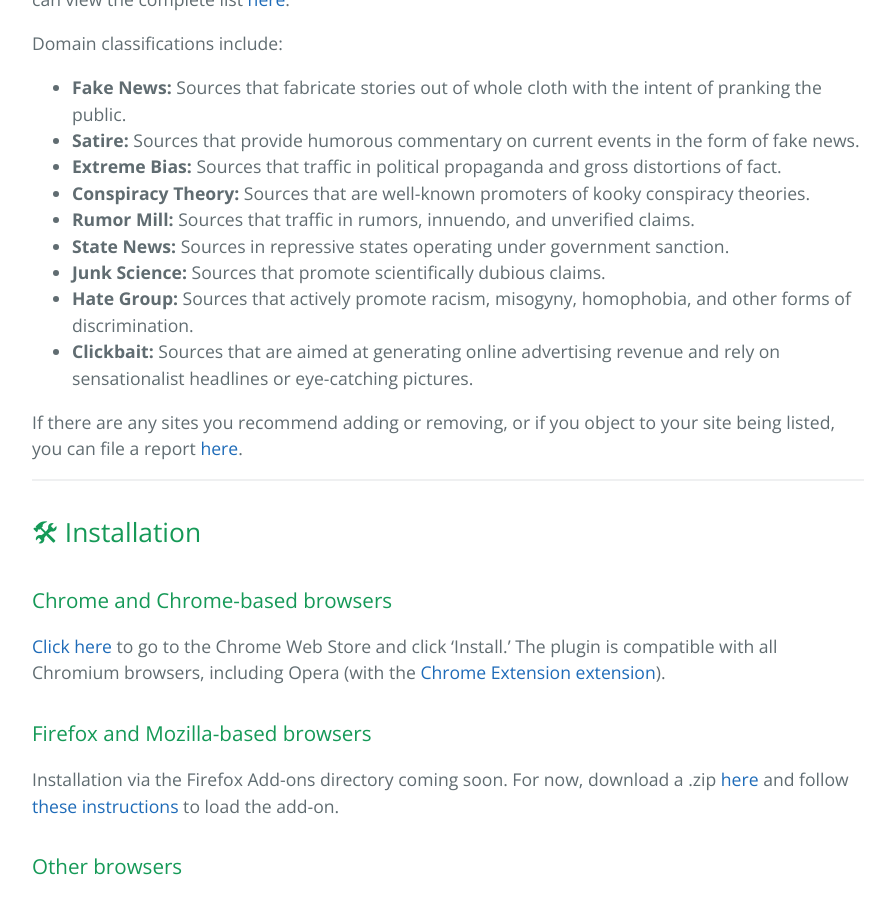
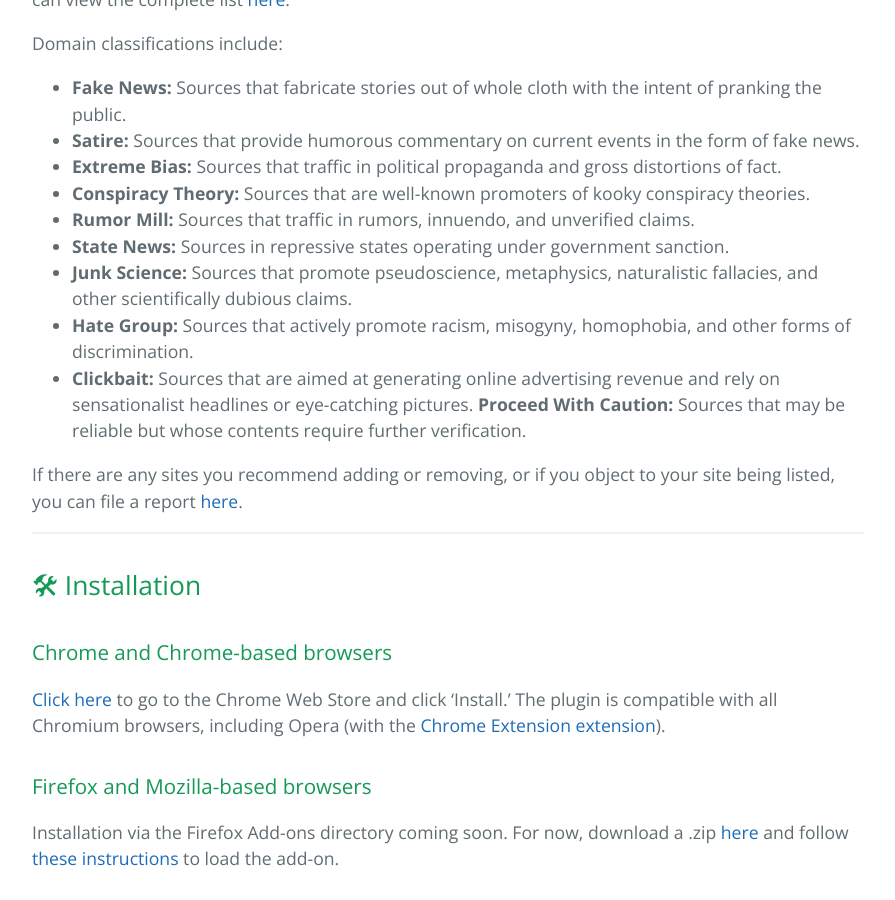
Before and after one commit to selfagency/bs-detector, a Jekyll site: the page built from docs/index.html, in a window 1280 px wide and 900 px high, scrolled down 740 px. Shown: the whole window, without its empty margins (192-1087 px from the left). Built offline with Jekyll 4.4.1, drawn with Linux system fonts in a browser that asks for light colours; the list of posts is cut into pages by our own code.

```diff
--- a/docs/_includes/content.md
+++ b/docs/_includes/content.md
@@ -12,9 +12,10 @@ Domain classifications include:
 -   **Conspiracy Theory:** Sources that are well-known promoters of kooky conspiracy theories.
 -   **Rumor Mill:** Sources that traffic in rumors, innuendo, and unverified claims.
 -   **State News:** Sources in repressive states operating under government sanction.
--   **Junk Science:** Sources that promote scientifically dubious claims.
+-   **Junk Science:** Sources that promote pseudoscience, metaphysics, naturalistic fallacies, and other scientifically dubious claims.
 -   **Hate Group:** Sources that actively promote racism, misogyny, homophobia, and other forms of discrimination.
 -   **Clickbait:** Sources that are aimed at generating online advertising revenue and rely on sensationalist headlines or eye-catching pictures.
+    **Proceed With Caution:** Sources that may be reliable but whose contents require further verification.
 
 If there are any sites you recommend adding or removing, or if you object to your site being listed, you can file a report [here](https://github.com/selfagency/bs-detector/issues/53).
 
```
Also changed, not shown: README.md.
